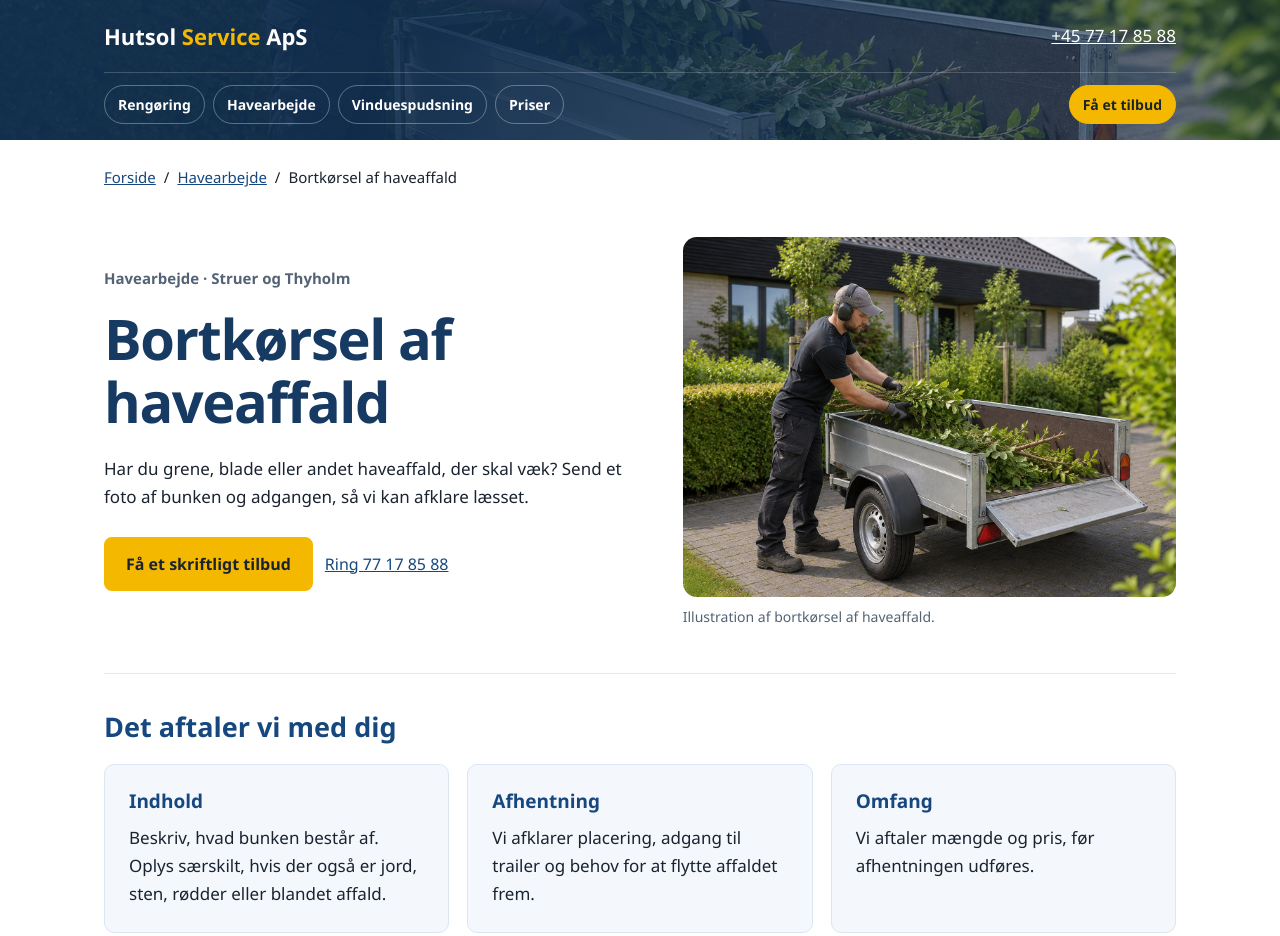
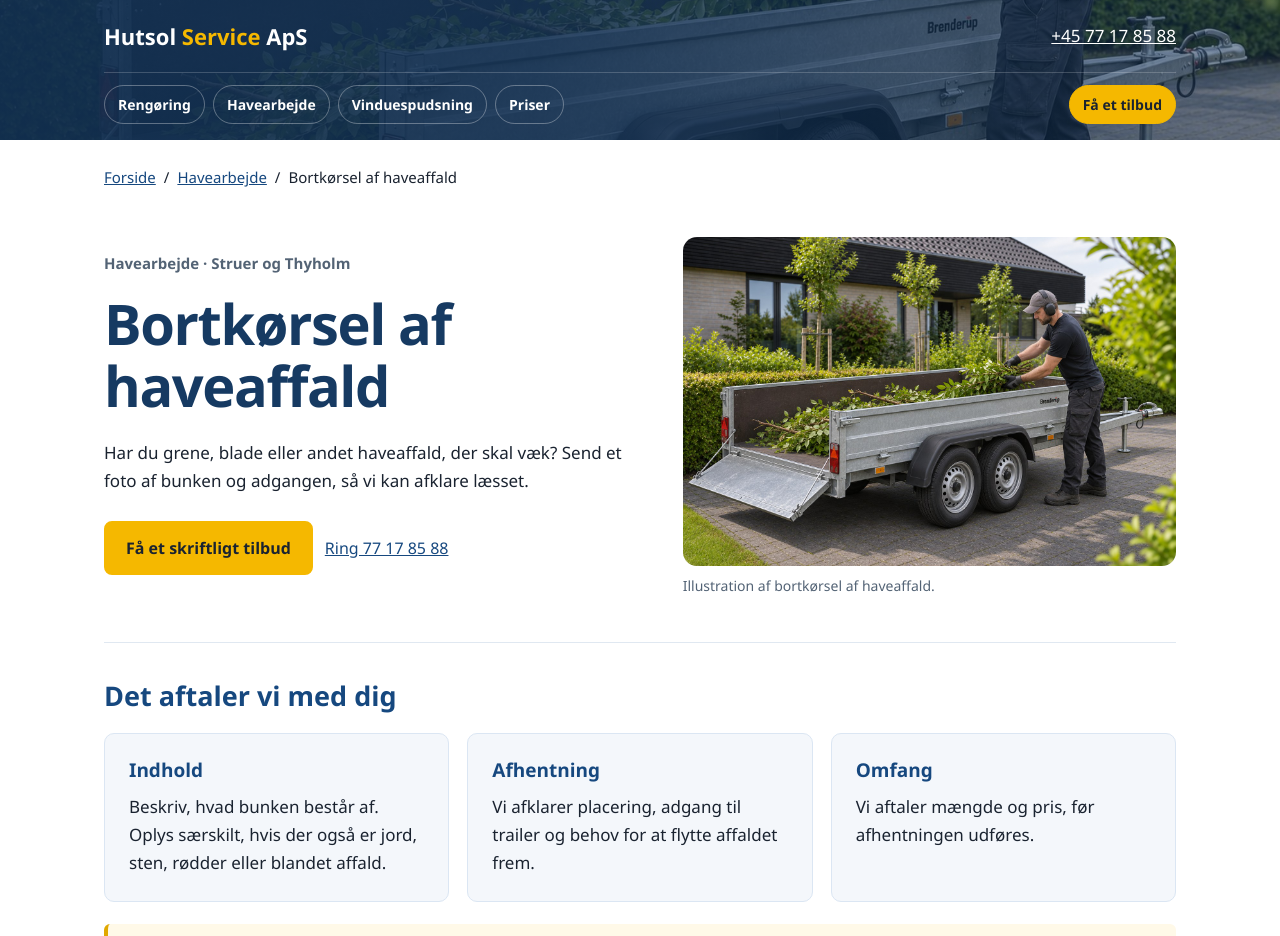
Before and after one commit to shurik305/hutsol-site, a plain HTML site: page haveaffald.html in a window 1280 px wide. Shown: the top 936 px of the page. Drawn offline with Linux system fonts and the light colour scheme.

Commit message:
Show woman weeding and a larger reversed garden trailer

```diff
--- a/haveaffald.html
+++ b/haveaffald.html
@@ -1,16 +1,16 @@
 <!doctype html>
 <html lang="da"><head><meta charset="utf-8"><meta name="viewport" content="width=device-width, initial-scale=1">
 <title>Bortkørsel af haveaffald i Struer og på Thyholm | Hutsol Service</title><meta name="description" content="Har du grene, blade eller andet haveaffald, der skal væk? Send et foto af bunken og adgangen, så vi kan afklare læsset. Få et skriftligt tilbud fra Hutsol Service ApS."><link rel="canonical" href="https://hutsol.dk/haveaffald.html">
-<meta property="og:type" content="website"><meta property="og:locale" content="da_DK"><meta property="og:site_name" content="Hutsol Service ApS"><meta property="og:title" content="Bortkørsel af haveaffald i Struer og på Thyholm | Hutsol Service"><meta property="og:description" content="Har du grene, blade eller andet haveaffald, der skal væk? Send et foto af bunken og adgangen, så vi kan afklare læsset. Få et skriftligt tilbud fra Hutsol Service ApS."><meta property="og:url" content="https://hutsol.dk/haveaffald.html"><meta property="og:image" content="https://hutsol.dk/assets/haveaffald-ai.jpg"><meta name="twitter:card" content="summary_large_image">
+<meta property="og:type" content="website"><meta property="og:locale" content="da_DK"><meta property="og:site_name" content="Hutsol Service ApS"><meta property="og:title" content="Bortkørsel af haveaffald i Struer og på Thyholm | Hutsol Service"><meta property="og:description" content="Har du grene, blade eller andet haveaffald, der skal væk? Send et foto af bunken og adgangen, så vi kan afklare læsset. Få et skriftligt tilbud fra Hutsol Service ApS."><meta property="og:url" content="https://hutsol.dk/haveaffald.html"><meta property="og:image" content="https://hutsol.dk/assets/haveaffald-ai-v2.jpg"><meta name="twitter:card" content="summary_large_image">
 <meta name="theme-color" content="#1f5fa6"><link rel="icon" href="favicon.ico"><link rel="stylesheet" href="assets/service-pages.css"><link rel="stylesheet" href="assets/site-nav.css"><script type="application/ld+json">{"@context": "https://schema.org", "@type": "Service", "@id": "https://hutsol.dk/haveaffald.html#service", "name": "Bortkørsel af haveaffald", "description": "Har du grene, blade eller andet haveaffald, der skal væk? Send et foto af bunken og adgangen, så vi kan afklare læsset.", "url": "https://hutsol.dk/haveaffald.html", "provider": {"@type": "LocalBusiness", "@id": "https://hutsol.dk/#business", "name": "Hutsol Service ApS", "url": "https://hutsol.dk/", "telephone": "+45 77 17 85 88"}, "areaServed": ["Struer", "Thyholm", "Holstebro", "Lemvig"]}</script>
 <script type="application/ld+json">{"@context": "https://schema.org", "@type": "BreadcrumbList", "itemListElement": [{"@type": "ListItem", "position": 1, "name": "Forside", "item": "https://hutsol.dk/"}, {"@type": "ListItem", "position": 2, "name": "Havearbejde", "item": "https://hutsol.dk/havehjaelp.html"}, {"@type": "ListItem", "position": 3, "name": "Bortkørsel af haveaffald", "item": "https://hutsol.dk/haveaffald.html"}]}</script>
 <script src="assets/service-source.js" defer></script><link rel="stylesheet" href="assets/service-header.css">
 </head>
 <body class="job-page has-sticky"><a class="job-skip" href="#indhold">Gå til indhold</a>
-<header class="job-header photo-header" style="--service-image:url('/assets/haveaffald-ai.jpg')"><div class="job-wrap"><div class="job-top"><a class="job-brand" href="index.html">Hutsol <span>Service</span> ApS</a><a href="tel:+4577178588">+45 77 17 85 88</a></div>
+<header class="job-header photo-header" style="--service-image:url('/assets/haveaffald-ai-v2.jpg')"><div class="job-wrap"><div class="job-top"><a class="job-brand" href="index.html">Hutsol <span>Service</span> ApS</a><a href="tel:+4577178588">+45 77 17 85 88</a></div>
 <nav class="service-nav" aria-label="Vores ydelser"><a href="rengoering.html">Rengøring</a><a href="havehjaelp.html">Havearbejde</a><a href="vinduespudser.html">Vinduespudsning</a><a href="priser.html">Priser</a><a class="nav-book" href="bestil.html?service=havearbejde&amp;task=haveaffald#tilbud">Få et tilbud</a></nav></div></header>
 <main class="job-wrap" id="indhold"><nav class="job-crumb" aria-label="Brødkrummer"><a href="index.html">Forside</a><span>/</span><a href="havehjaelp.html">Havearbejde</a><span>/</span><span aria-current="page">Bortkørsel af haveaffald</span></nav>
-<section class="job-hero"><div><p class="job-eyebrow">Havearbejde · Struer og Thyholm</p><h1>Bortkørsel af haveaffald</h1><p>Har du grene, blade eller andet haveaffald, der skal væk? Send et foto af bunken og adgangen, så vi kan afklare læsset.</p><a class="job-btn" href="bestil.html?service=havearbejde&amp;task=haveaffald#tilbud">Få et skriftligt tilbud</a><a class="job-text-link" href="tel:+4577178588">Ring 77 17 85 88</a></div><figure><img src="assets/haveaffald-ai.jpg" alt="Illustration af bortkørsel af haveaffald" width="960" height="640"><figcaption>Illustration af bortkørsel af haveaffald.</figcaption></figure></section>
+<section class="job-hero"><div><p class="job-eyebrow">Havearbejde · Struer og Thyholm</p><h1>Bortkørsel af haveaffald</h1><p>Har du grene, blade eller andet haveaffald, der skal væk? Send et foto af bunken og adgangen, så vi kan afklare læsset.</p><a class="job-btn" href="bestil.html?service=havearbejde&amp;task=haveaffald#tilbud">Få et skriftligt tilbud</a><a class="job-text-link" href="tel:+4577178588">Ring 77 17 85 88</a></div><figure><img src="assets/haveaffald-ai-v2.jpg" style="height:auto;object-fit:contain" alt="Illustration af bortkørsel af haveaffald" width="960" height="640"><figcaption>Illustration af bortkørsel af haveaffald.</figcaption></figure></section>
 <section class="job-section" id="omfang"><h2>Det aftaler vi med dig</h2><div class="job-grid"><article class="job-card"><h3>Indhold</h3><p>Beskriv, hvad bunken består af. Oplys særskilt, hvis der også er jord, sten, rødder eller blandet affald.</p></article><article class="job-card"><h3>Afhentning</h3><p>Vi afklarer placering, adgang til trailer og behov for at flytte affaldet frem.</p></article><article class="job-card"><h3>Omfang</h3><p>Vi aftaler mængde og pris, før afhentningen udføres.</p></article></div><aside class="job-note"><h3>Opgaver, der aftales særskilt</h3><p>Tariffen for haveaffald er ikke en pris for jord, sten, byggeaffald eller blandet affald. Særlige forhold afklares før aftalen.</p></aside></section>
 <section class="job-section job-split"><div><h2>Det skal vi vide</h2><ul><li>Fotos af hele bunken og en beskrivelse af indholdet.</li><li>Cirka mål eller mængde og placering på grunden.</li><li>Adgang, afstand til trailer og by.</li></ul><p>Fotos kan sendes til <a href="mailto:kontakt@hutsol.dk">kontakt@hutsol.dk</a>. Formularen kan bruges til en kort beskrivelse.</p></div><div class="job-card"><h2>Inden vi kommer</h2><p>Hold haveaffald adskilt fra andre materialer. Aftal placering og adgang før afhentning.</p></div></section>
 <section class="job-section"><h2>Sådan aftaler vi opgaven</h2><div class="job-grid"><article class="job-card"><h3>Beskriv dit behov</h3><p>Send oplysninger om opgaven, by og ønsket tidspunkt. Vi afklarer spørgsmål og behov for et besøg.</p></article><article class="job-card"><h3>Godkend aftalen</h3><p>Du får et skriftligt tilbud. Omfang, pris og adgang aftales, før arbejdet starter.</p></article><article class="job-card"><h3>Gennemgå resultatet</h3><p>Vi udfører det aftalte arbejde og gennemgår opgaven ud fra den aftalte liste.</p></article></div></section>
```
Also changed, not shown: ukrudt.html (+3 -3 lines), assets/haveaffald-ai-v2.jpg (added), assets/ukrudt-ai-v2.jpg (added).
